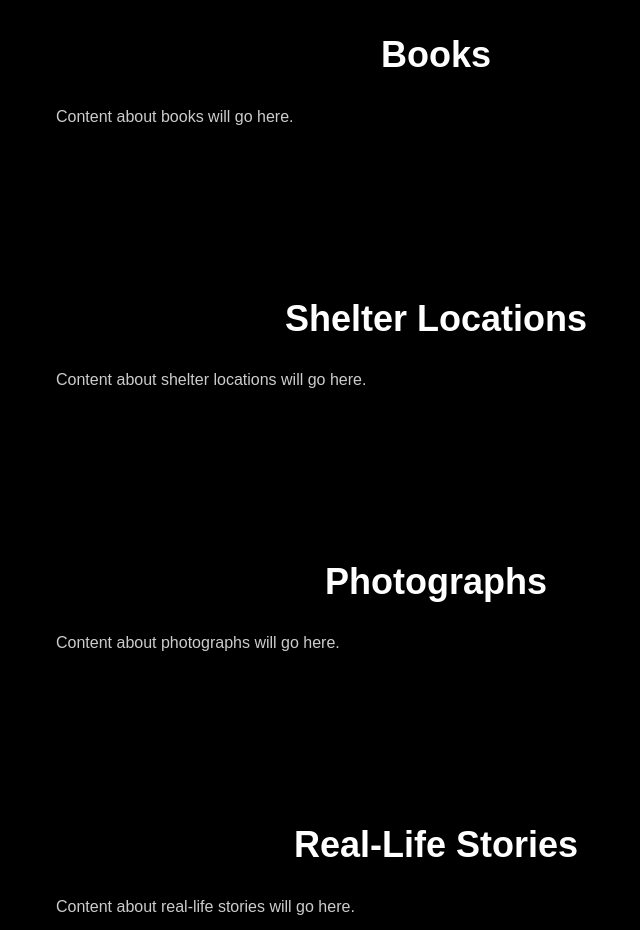
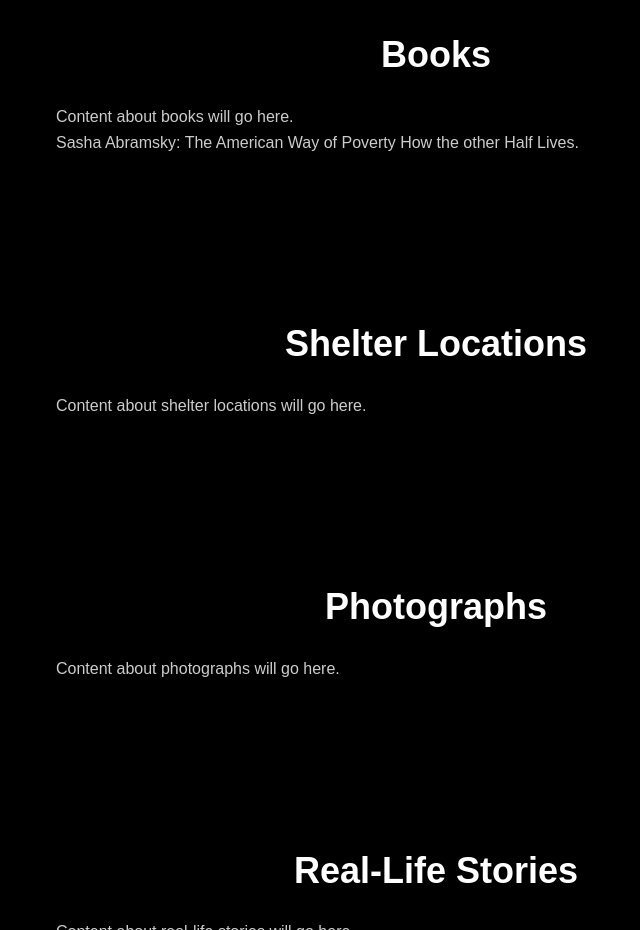
Before and after one commit to Katt-Zaino/HomelessnessNYC, a plain HTML site: page index.html in a window 1280 px wide. Shown: the part 1380-2310 px from the top of the page, without its empty margins (204-844 px from the left). Drawn offline with Linux system fonts and the light colour scheme.

Commit message:
added more content

```diff
--- a/index.html
+++ b/index.html
@@ -187,6 +187,8 @@
     <section id="books">
         <h2>Books</h2>
         <p>Content about books will go here.</p>
+        <p> Sasha Abramsky: The American Way of Poverty
+            How the other Half Lives.</p>
     </section>
 
     <section id="shelters">
```
